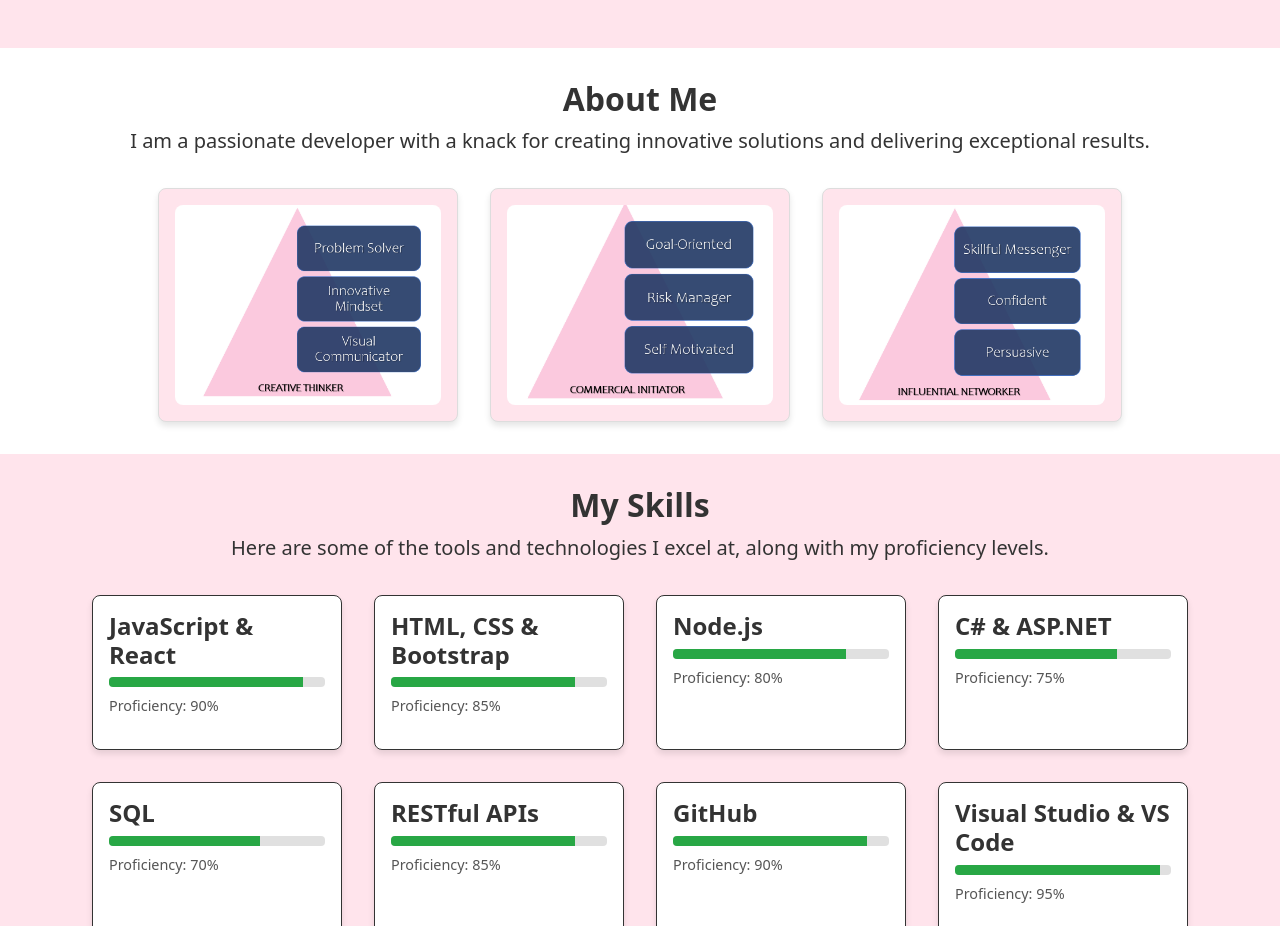
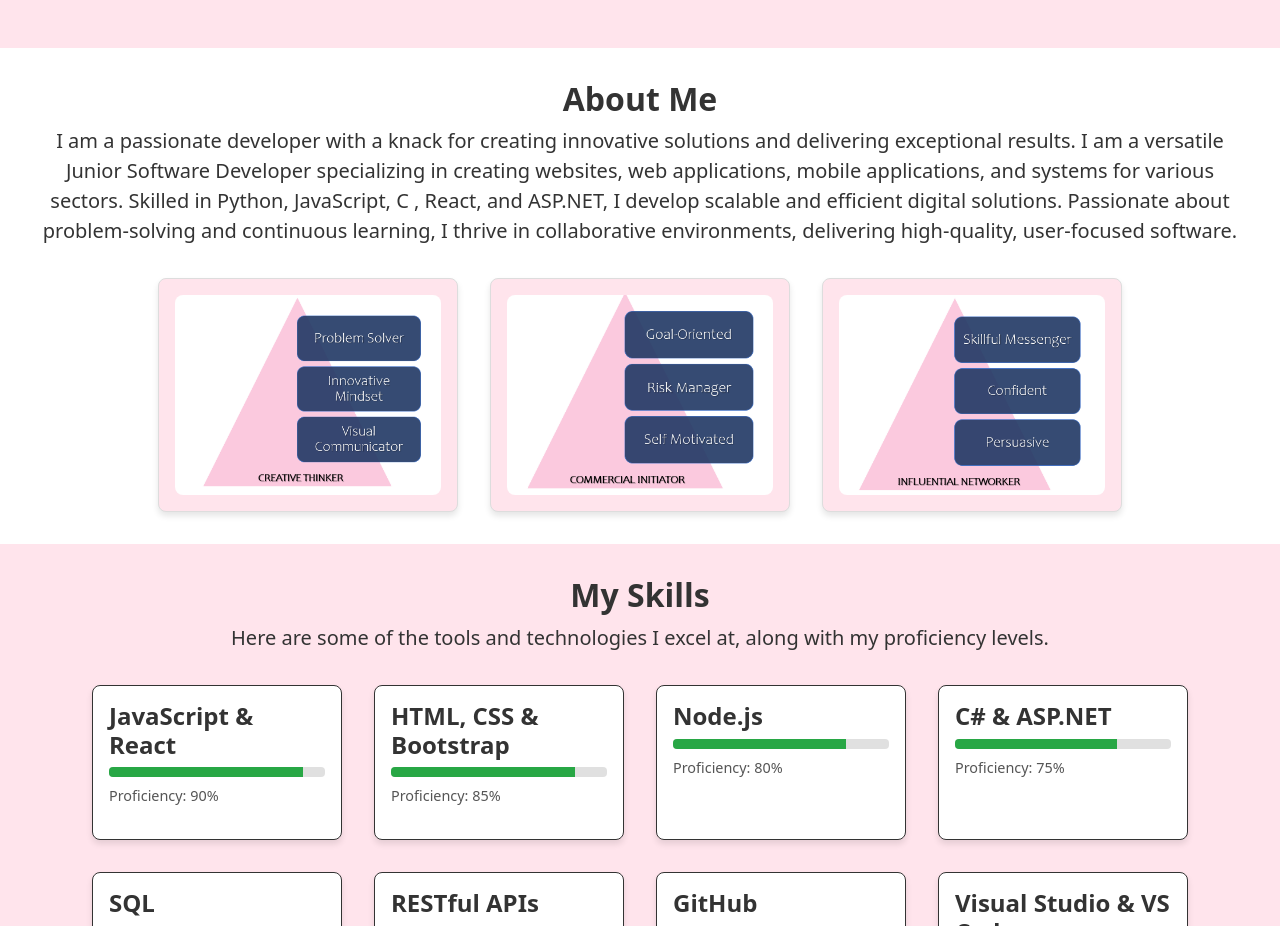
Before and after one commit to Mandiluvendlebe/Portfolio, a React (Create React App) app: page / in a window 1280 px wide. Shown: the part 840-1766 px from the top of the page. Built offline with nearby package versions, Linux system fonts and the light colour scheme.

Commit message:
Changing github link on website

```diff
--- a/src/components/About.jsx
+++ b/src/components/About.jsx
@@ -19,7 +19,7 @@ const About = () => {
     >
       <h2 className="fw-bold">About Me</h2>
       <p className="lead" style={{ marginBottom: "2rem" }}>
-        I am a passionate developer with a knack for creating innovative solutions and delivering exceptional results.
+        I am a passionate developer with a knack for creating innovative solutions and delivering exceptional results. I am a versatile Junior Software Developer specializing in creating websites, web applications, mobile applications, and systems for various sectors. Skilled in Python, JavaScript, C , React, and ASP.NET, I develop scalable and efficient digital solutions. Passionate about problem-solving and continuous learning, I thrive in collaborative environments, delivering high-quality, user-focused software.
       </p>
       <div
         className="d-flex flex-wrap justify-content-center"
--- a/src/components/Footer.jsx
+++ b/src/components/Footer.jsx
@@ -14,7 +14,7 @@ const Footer = () => {
         © {new Date().getFullYear()} Mandiluve Ndlebe. All rights reserved.
       </p>
       <p style={{ margin: 0 }}>
-        Built with ❤️ by <a href="https://github.com/mandiluve" style={{ color: "#007bff", textDecoration: "none" }}>Mandiluve Ndlebe</a>
+        Built with ❤️ by <a href="https://github.com/Mandiluvendlebe" style={{ color: "#007bff", textDecoration: "none" }}>Mandiluve Ndlebe</a>
       </p>
     </footer>
   );
```
